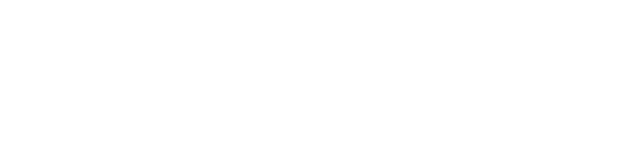
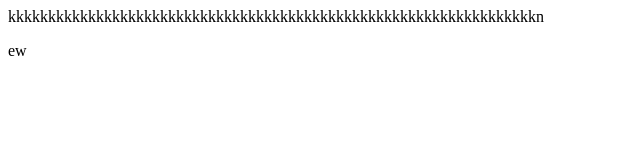
Before and after one commit to Mari-011/css3, a plain HTML site: page index.html in a window 1280 px wide. Shown: the whole page, without its empty margins (0-640 px from the left). Drawn offline with Linux system fonts and the light colour scheme.

Commit message:
eeeeeeeeeeeeee

```diff
--- a/index.html
+++ b/index.html
@@ -6,6 +6,13 @@
     <title>Document</title>
 </head>
 <body>
+    kkkkkkkkkkkkkkkkkkkkkkkkkkkkkkkkkkkkkkkkkkkkkkkkkkkkkkkkkkkkkkkkkkn
+    <p>
 
+
+
+
+        ew
+    </p>
 </body>
 </html>
```
